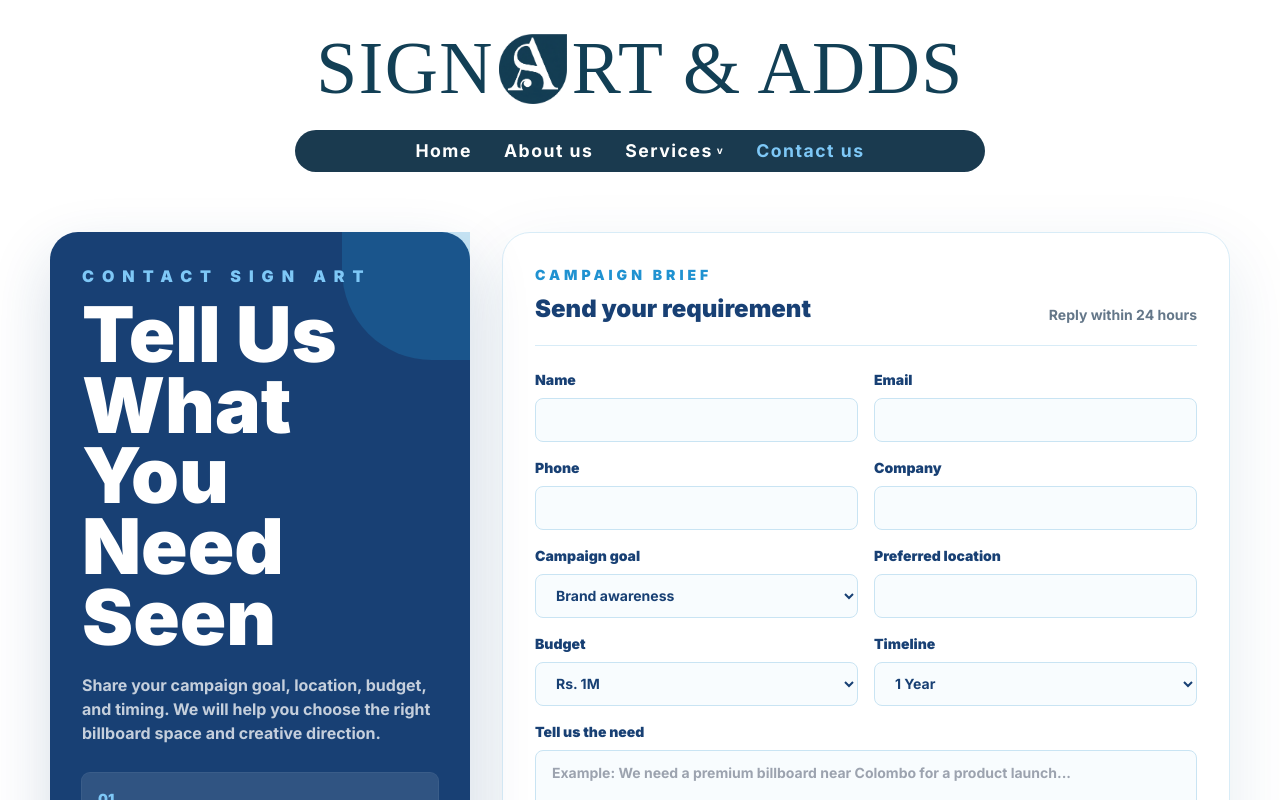
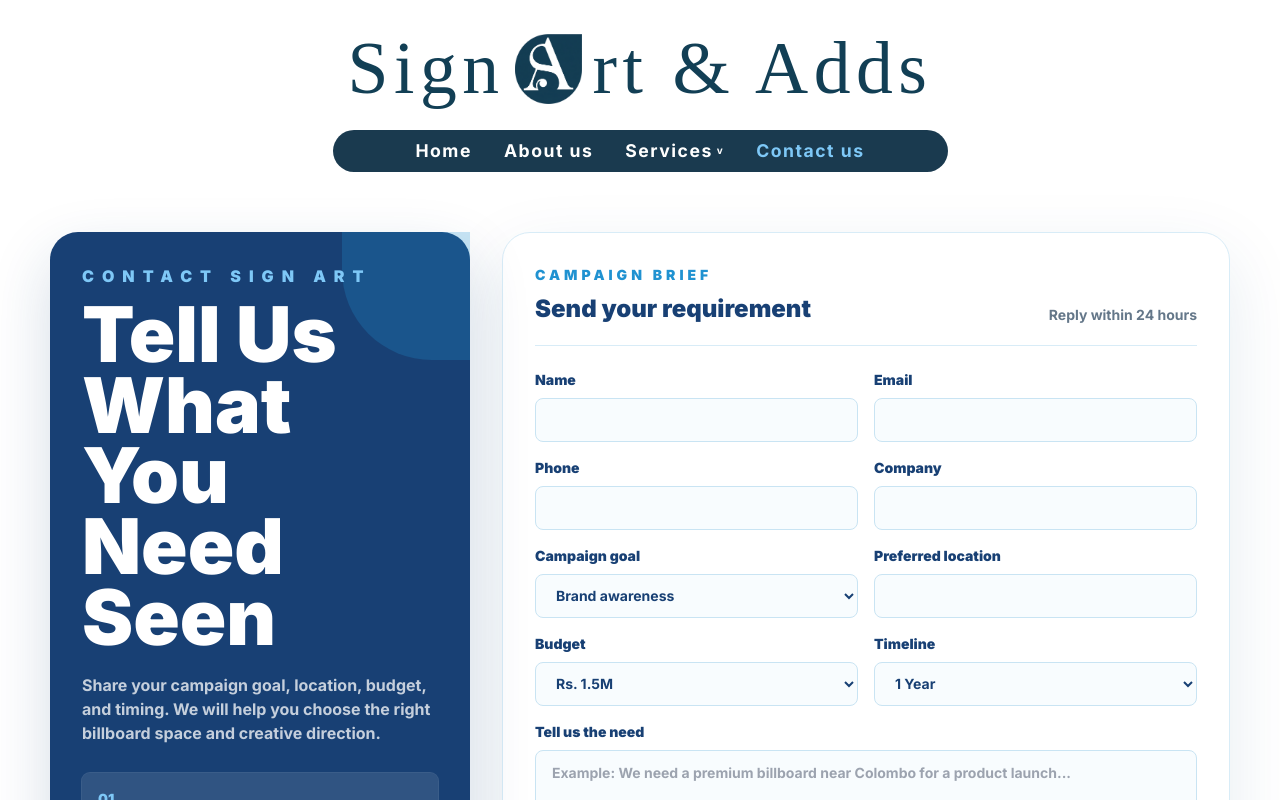
Before and after one commit to hiiiive420/Bill_board, a React (Vite) app in the folder frontend/: page /contact in a window 1280 px wide. Shown: the top 800 px of the page. Built offline with nearby package versions, Linux system fonts and the light colour scheme; a web font is replaced by a local one.

Commit message:
modification-day-2

```diff
--- a/frontend/src/components/Navbar.jsx
+++ b/frontend/src/components/Navbar.jsx
@@ -65,23 +65,23 @@ export default function SignArtHeader() {
         <Link
           to="/"
           className="flex w-full items-center justify-center whitespace-nowrap text-[#123f55]"
-          aria-label="SignArt Adds home"
+          aria-label="SignArt & Adds home"
         >
-          <span className="font-['Arial_Rounded_MT_Bold'] text-[clamp(1.55rem,8.5vw,2.4rem)] leading-none tracking-[0.01em] sm:text-[clamp(2.6rem,6vw,4.6rem)] sm:tracking-[0.02em]">
-            SIGN
+          <span className="font-['Arial_Rounded_MT_Bold'] text-[clamp(1.55rem,8.5vw,2.4rem)] leading-none tracking-[0.035em] sm:text-[clamp(2.6rem,6vw,4.6rem)] sm:tracking-[0.075em]">
+            Sign
           </span>
           <img
             src={brandMark}
             alt=""
-            className="mx-[clamp(1px,0.4vw,5px)] h-[clamp(1.5rem,8vw,2.25rem)] w-auto shrink-0 object-contain sm:h-[clamp(2.5rem,5.7vw,4.35rem)]"
+            className="mx-[clamp(3px,0.8vw,10px)] h-[clamp(1.5rem,8vw,2.25rem)] w-auto shrink-0 object-contain sm:h-[clamp(2.5rem,5.7vw,4.35rem)]"
             aria-hidden="true"
           />
-          <span className="font-['Arial_Rounded_MT_Bold'] text-[clamp(1.55rem,8.5vw,2.4rem)] leading-none tracking-[0.01em] sm:text-[clamp(2.6rem,6vw,4.6rem)] sm:tracking-[0.02em]">
-            RT & ADDS
+          <span className="font-['Arial_Rounded_MT_Bold'] text-[clamp(1.55rem,8.5vw,2.4rem)] leading-none tracking-[0.035em] sm:text-[clamp(2.6rem,6vw,4.6rem)] sm:tracking-[0.075em]">
+            rt & Adds
           </span>
         </Link>
 
-        <nav className="relative z-30 flex w-full max-w-[690px] flex-wrap items-center justify-center gap-x-3 gap-y-2 rounded-full bg-[#1a3a4f] px-3 py-2 sm:gap-x-8 sm:px-10">
+        <nav className="relative z-30 flex w-full max-w-[615px] flex-wrap items-center justify-center gap-x-3 gap-y-2 rounded-full bg-[#1a3a4f] px-3 py-2 sm:gap-x-8 sm:px-10">
           {navLinks.map((link) => (
             <Link
               key={link.label}
--- a/frontend/src/pages/Contact.jsx
+++ b/frontend/src/pages/Contact.jsx
@@ -10,13 +10,13 @@ const initialForm = {
   company: "",
   campaignGoal: "Brand awareness",
   location: "",
-  budget: "Rs. 1M",
+  budget: "Rs. 1.5M",
   timeline: "1 Year",
   message: "",
 };
 
 const goals = ["Brand awareness", "Product launch", "Store visits", "Event promotion", "Hiring campaign"];
-const budgets = ["Rs. 1M", "Rs. 2.5M", "Rs. 5M+"];
+const budgets = ["Rs. 1.5M", "Rs. 2.5M", "Rs. 5M+"];
 const timelines = ["1 Year", "2 Years", "3 Years", "More than 3 Years"];
 
 const validateForm = (formData) => {
```
